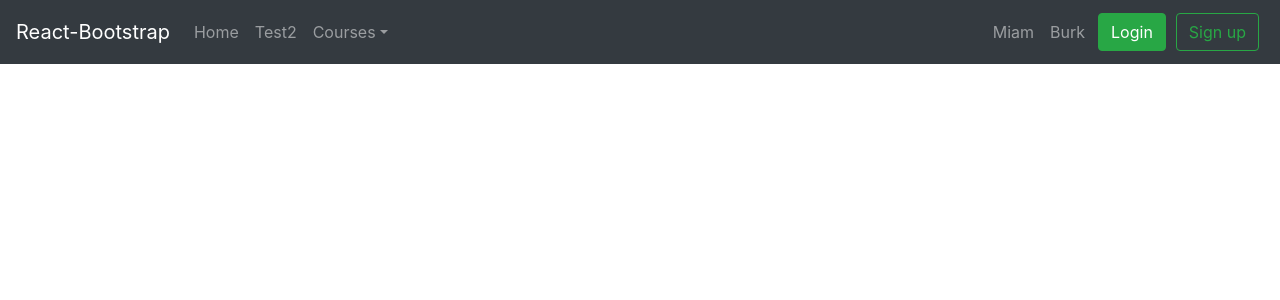
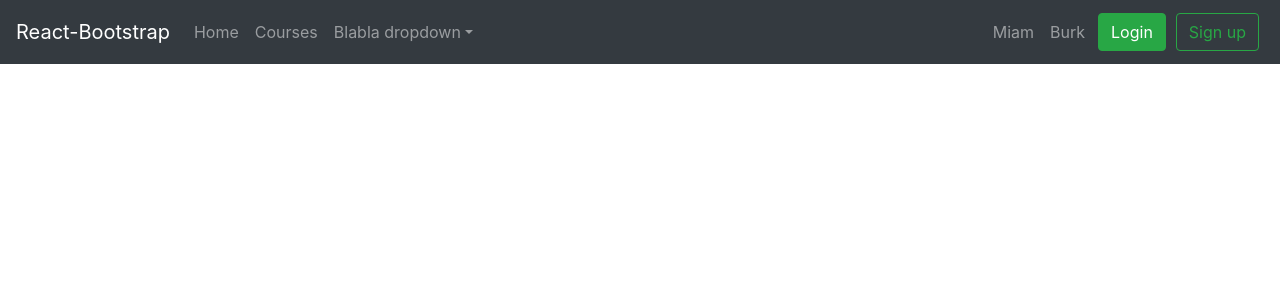
Before and after one commit to axel7083/online_enrollment, a React (Create React App) app: page / in a window 1280 px wide. Shown: the top 300 px of the page. Built offline with nearby package versions, Linux system fonts and the light colour scheme.

Commit message:
Applying auth to /courses

```diff
--- a/src/components/Courses.component.js
+++ b/src/components/Courses.component.js
@@ -1,6 +1,7 @@
 import React, {Component} from "react";
 import axios from 'axios';
 import {Table, ButtonGroup,Button } from "react-bootstrap";
+import Cookie from "js-cookie";
 
 const tableStyle = {
     'paddingLeft': '50px',
@@ -35,7 +36,7 @@ export default class Courses extends Component {
 
     updateTable()
     {
-        axios.get('http://localhost:5000/courses?page=' + this.state.page)
+        axios.get('http://localhost:5000/courses?page=' + this.state.page + '&token=' + Cookie.get('token') + "&userId="+Cookie.get('userId'))
             .then(res => {
                 let nbOfPage = res.data.nbOfPage;
 
@@ -67,12 +68,11 @@ export default class Courses extends Component {
 
     setPage(page)
     {
+        //TODO: remove the ugly animation of the button when you click on it
         console.log("Select page: " + page);
         this.state.page = page; //Manual change because we don't care and are thugs
         this.updateTable();
     }
-
-
 
 
     render() {
--- a/src/components/navbar.component.js
+++ b/src/components/navbar.component.js
@@ -79,9 +79,9 @@ export default class Navigation extends Component {
                 <Navbar.Toggle aria-controls="responsive-navbar-nav" />
                 <Navbar.Collapse id="responsive-navbar-nav">
                     <Nav className="mr-auto">
-                        <Nav.Link href="#test1">Home</Nav.Link>
-                        <Nav.Link href="#test2">Test2</Nav.Link>
-                        <NavDropdown title="Courses" id="collasible-nav-dropdown">
+                        <Nav.Link href="/">Home</Nav.Link>
+                        <Nav.Link href="/courses">Courses</Nav.Link>
+                        <NavDropdown title="Blabla dropdown" id="collasible-nav-dropdown">
                             <NavDropdown.Item href="#action/3.1">Search a course</NavDropdown.Item>
                             <NavDropdown.Item href="#action/3.2">Another action</NavDropdown.Item>
                             <NavDropdown.Item href="#action/3.3">Something</NavDropdown.Item>
```
Also changed, not shown: 1 other file (tests, documents, lock files or other folders).
